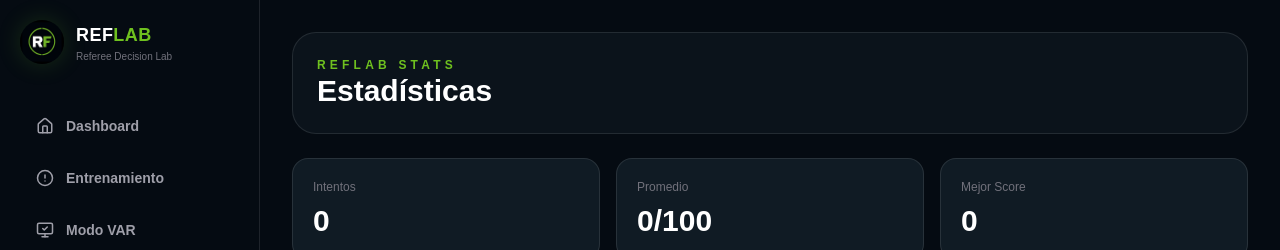
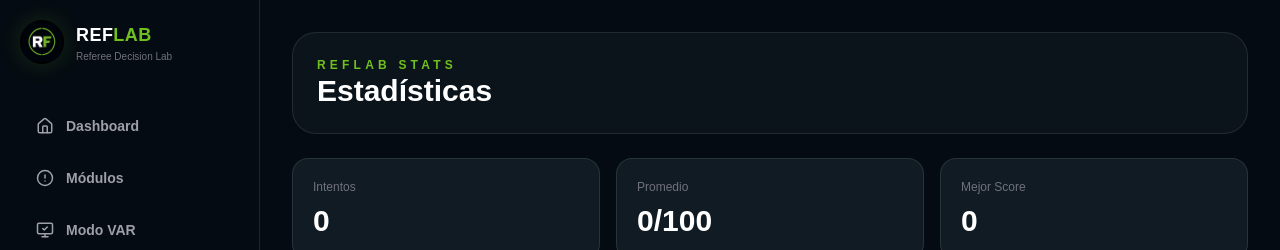
Before and after one commit to drcornejo19/reflab, a Next.js app: page /stats in a window 1280 px wide. Shown: the top 250 px of the page. Built offline with nearby package versions, Linux system fonts and the light colour scheme; no server answers; the database is empty.

Commit message:
rename training nav to modules

```diff
--- a/components/AppShell.tsx
+++ b/components/AppShell.tsx
@@ -24,7 +24,7 @@ type NavItem = {
 
 const navItems: NavItem[] = [
   { label: "Dashboard", href: "/dashboard", icon: Home },
-  { label: "Entrenamiento", href: "/training", icon: CircleAlert },
+  { label: "Módulos", href: "/training", icon: CircleAlert },
   { label: "Modo VAR", href: "/training/var", icon: MonitorCheck },
   { label: "Modo Inglés", href: "/training/english", icon: Languages },
   { label: "Biblioteca IFAB", href: "/learning", icon: BookOpen },
@@ -37,7 +37,7 @@ const navItems: NavItem[] = [
 
 const mobileItems = [
   { label: "Inicio", href: "/mobile-dashboard", icon: Home },
-  { label: "Entrená", href: "/training", icon: CircleAlert },
+  { label: "Módulos", href: "/training", icon: CircleAlert },
   { label: "Analizá", href: "/mobile-stats", icon: ChartNoAxesCombined },
   { label: "VAR", href: "/mobile-var", icon: MonitorCheck },
   { label: "Perfil", href: "/profile", icon: User },
@@ -65,7 +65,7 @@ export function AppShell({ children }: { children: React.ReactNode }) {
         </nav>
       </aside>
 
-      <header className="fixed left-0 top-0 z-50 flex h-[72px] w-full items-center justify-between border-b border-white/10 bg-[#050b12]/95 px-4 backdrop-blur lg:hidden">
+      <header className="fixed left-0 top-0 z-50 flex h-[72px] w-full items-center border-b border-white/10 bg-[#050b12]/95 px-4 backdrop-blur lg:hidden">
         <Logo compact />
       </header>
 
@@ -80,10 +80,7 @@ export function AppShell({ children }: { children: React.ReactNode }) {
           const active =
             pathname === item.href ||
             (item.href === "/mobile-dashboard" && pathname === "/dashboard") ||
-            (item.href === "/training" &&
-              (pathname === "/training" ||
-                pathname === "/training/exam" ||
-                pathname === "/training/english")) ||
+            (item.href === "/training" && pathname.startsWith("/training")) ||
             (item.href === "/mobile-var" &&
               (pathname === "/mobile-var" || pathname === "/training/var")) ||
             (item.href === "/mobile-stats" &&
@@ -125,18 +122,10 @@ function Logo({ compact = false }: { compact?: boolean }) {
       />
 
       <div>
-        <p
-          className={`${
-            compact ? "text-sm" : "text-lg"
-          } font-black tracking-wide`}
-        >
+        <p className={`${compact ? "text-sm" : "text-lg"} font-black tracking-wide`}>
           REF<span className="text-[#6fc11f]">LAB</span>
         </p>
-        <p
-          className={`${
-            compact ? "text-[9px]" : "text-[10px]"
-          } text-zinc-500`}
-        >
+        <p className={`${compact ? "text-[9px]" : "text-[10px]"} text-zinc-500`}>
           Referee Decision Lab
         </p>
       </div>
--- /dev/null
+++ b/components/RefLabHero.tsx
@@ -0,0 +1,50 @@
+export function RefLabHero() {
+  return (
+    <div className="mb-6 rounded-[28px] border border-white/10 bg-[#0b131b] p-6 text-center shadow-2xl">
+
+      <h1 className="text-5xl font-black tracking-wide">
+        REF<span className="text-[#6fc11f]">LAB</span>
+      </h1>
+
+      <p className="mt-2 text-sm tracking-[0.35em] text-zinc-400">
+        REFEREE DECISION LAB
+      </p>
+
+      {/* ICONOS */}
+      <div className="mt-6 grid grid-cols-5 gap-4 text-xs font-bold text-zinc-400">
+
+        <div className="flex flex-col items-center gap-2">
+          <div className="rounded-xl border border-[#6fc11f]/40 bg-[#6fc11f]/10 px-3 py-2 text-[#6fc11f]">
+            VAR
+          </div>
+          ENTRENÁ
+        </div>
+
+        <div className="flex flex-col items-center gap-2">
+          ⚖️
+          ANALIZÁ
+        </div>
+
+        <div className="flex flex-col items-center gap-2">
+          🎯
+          DECIDÍ
+        </div>
+
+        <div className="flex flex-col items-center gap-2">
+          📊
+          MEJORÁ
+        </div>
+
+        <div className="flex flex-col items-center gap-2">
+          📖
+          APRENDÉ
+        </div>
+
+      </div>
+
+      <p className="mt-6 text-sm font-black tracking-widest text-[#6fc11f]">
+        ENTRENÁ. ANALIZÁ. DECIDÍ. MEJORÁ.
+      </p>
+    </div>
+  );
+}
```
